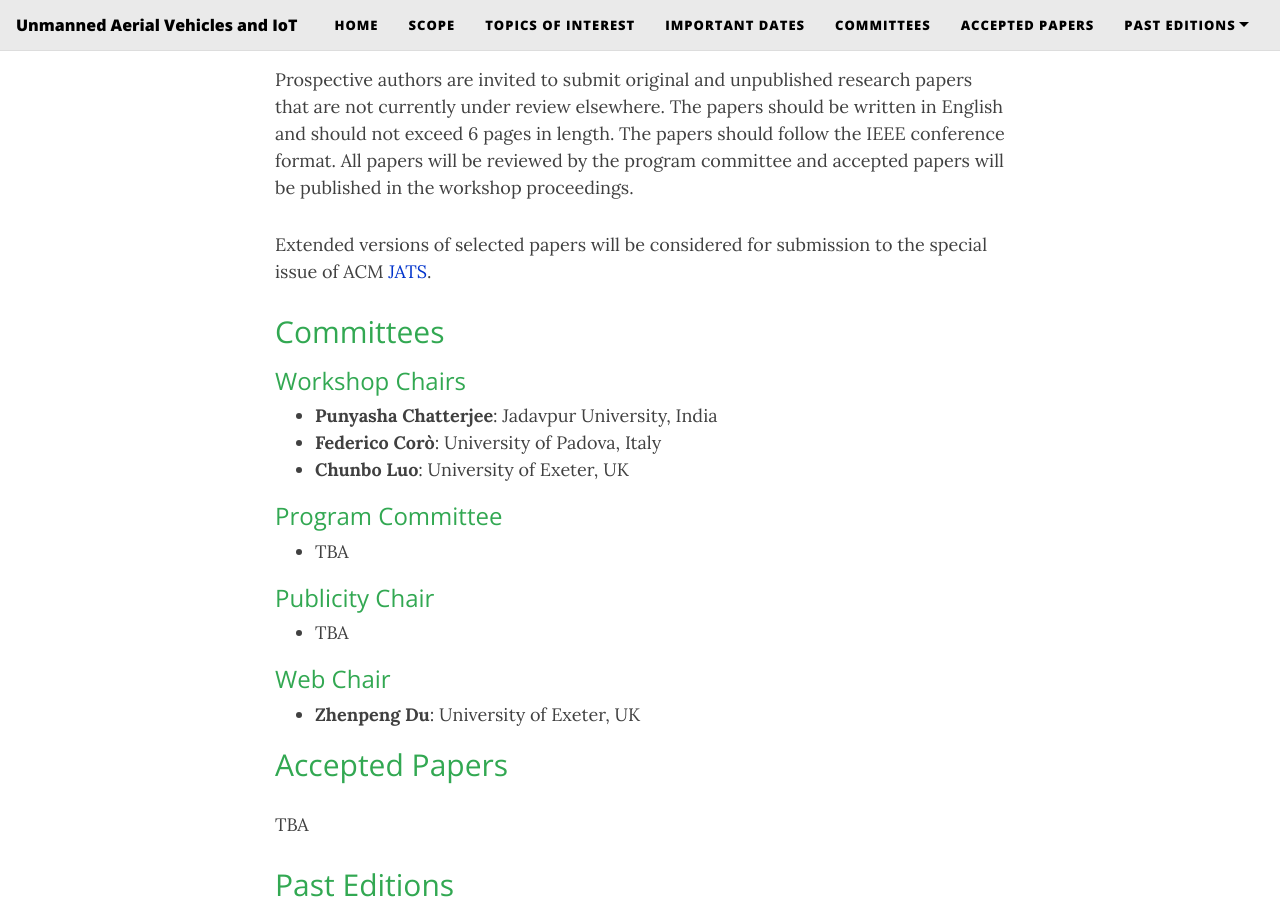
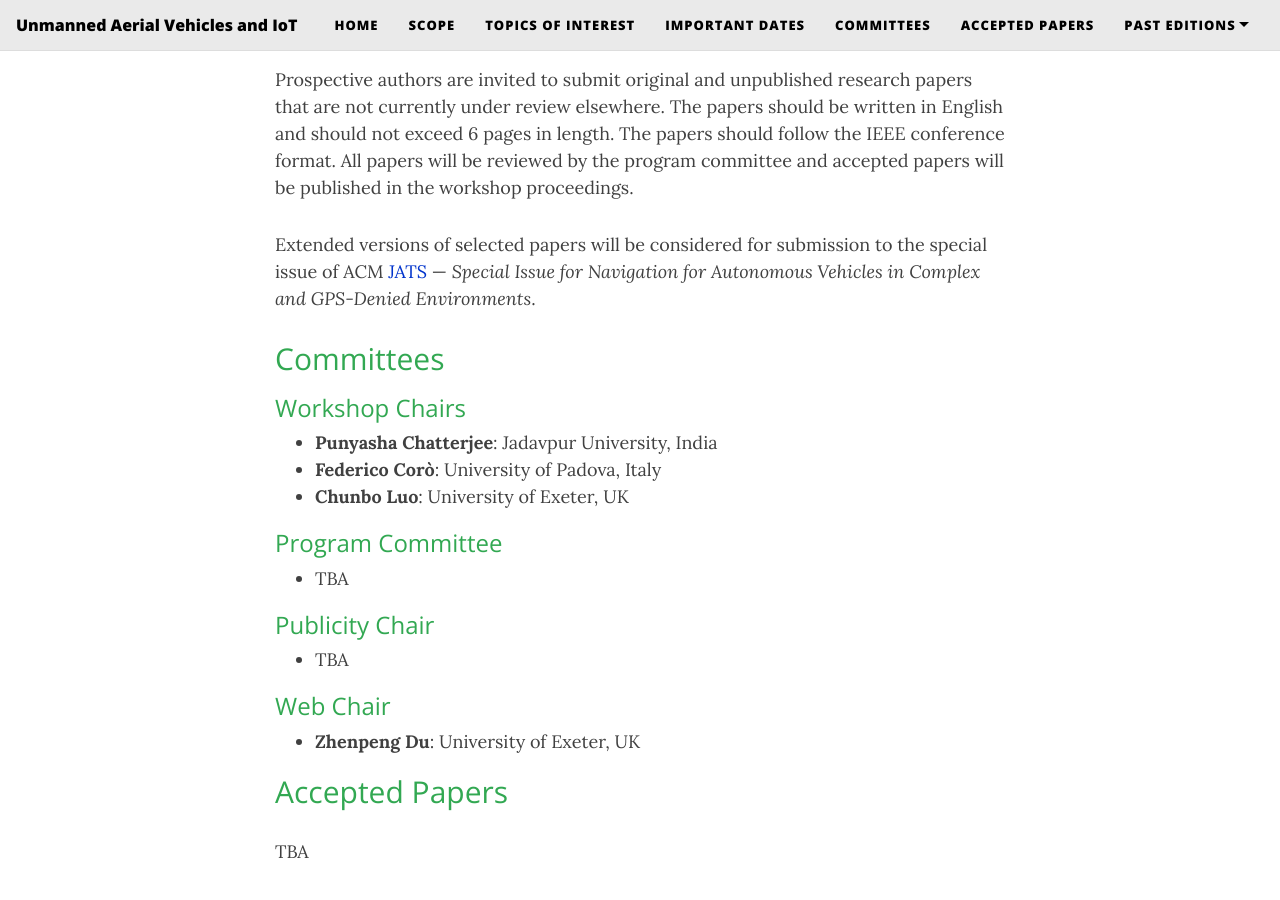
Before and after one commit to uav-iot/uav-iot.github.io, a Jekyll site: the page built from index.md, in a window 1280 px wide and 900 px high, scrolled down 3235 px. Built offline with Jekyll 4.4.1, drawn with Linux system fonts in a browser that asks for light colours; nearby versions of some CDN libraries.

Commit message:
Add full title of the JATS special issue
Co-Authored-By: Claude Opus 4.7 (1M context) <noreply@anthropic.com>

```diff
--- a/index.md
+++ b/index.md
@@ -100,7 +100,7 @@ should not exceed 6 pages in length. The papers should follow the IEEE conferenc
 format. All papers will be reviewed by the program committee and accepted papers will
 be published in the workshop proceedings.
 
-Extended versions of selected papers will be considered for submission to the special issue of ACM [JATS](https://dl.acm.org/pb-assets/static_journal_pages/jats/pdf/ACM-JATS-CfP-SI-NAVCGDE.pdf).
+Extended versions of selected papers will be considered for submission to the special issue of ACM [JATS](https://dl.acm.org/pb-assets/static_journal_pages/jats/pdf/ACM-JATS-CfP-SI-NAVCGDE.pdf) — *Special Issue for Navigation for Autonomous Vehicles in Complex and GPS-Denied Environments*.
 
 {: style="text-align: justify"}
 
```
